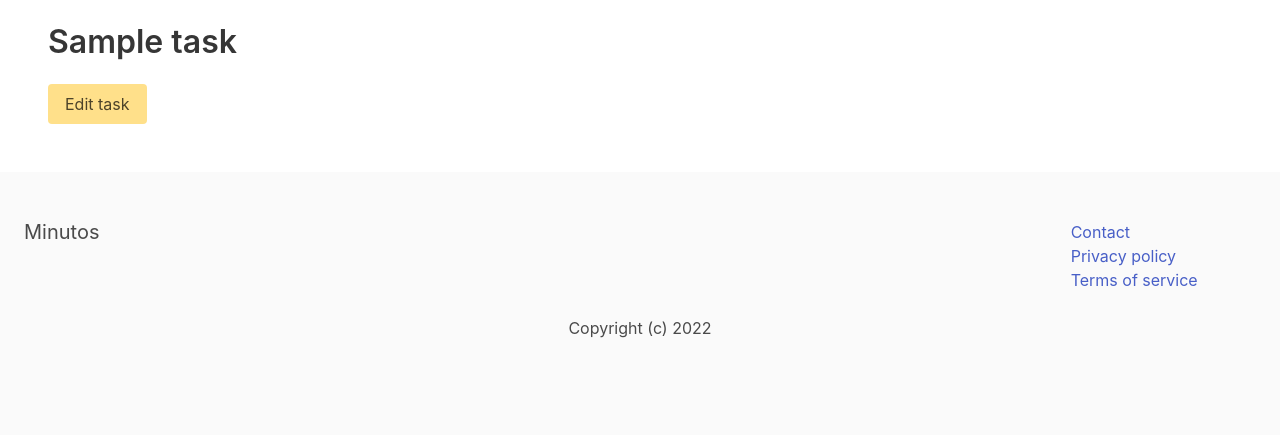
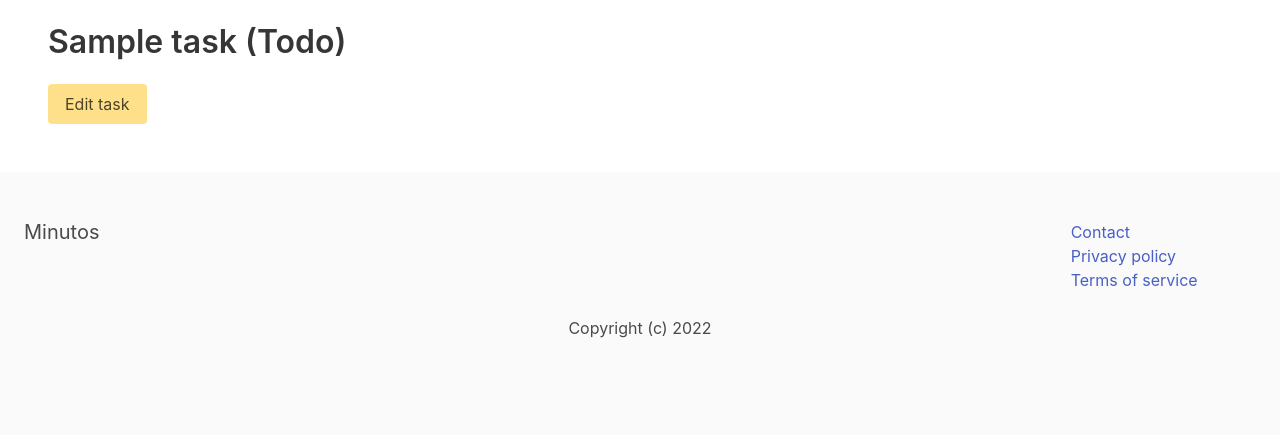
Before and after one commit to napestershine/minutos, a Django app: page /projects/1/1/ in a window 1280 px wide. Shown: the part 128-563 px from the top of the page. Run offline with Django 4.2, Linux system fonts and the light colour scheme; a user stored in the database is signed in; tables that the repository leaves empty hold one stand-in row (values such as "Sample post").

Commit message:
show numbers of tasks

```diff
--- a/apps/project/models.py
+++ b/apps/project/models.py
@@ -21,7 +21,7 @@ class Project(models.Model):
         return 0
 
     def num_tasks_todo(self):
-        return 0  # self.tasks.filter
+        return self.tasks.filter(status=Task.TODO).count()
 
 
 class Task(models.Model):
--- a/apps/project/templates/project/task.html
+++ b/apps/project/templates/project/task.html
@@ -27,7 +27,7 @@
 
         <div class="columns">
             <div class="column">
-                <h1 class="title">{{ task.title }}</h1>
+                <h1 class="title">{{ task.title }} ({{ task.get_status_display }})</h1>
 
                 <a href="{% url 'project:edit_task' project.id task.id %}" class="button is-warning">Edit task</a>
             </div>
```
